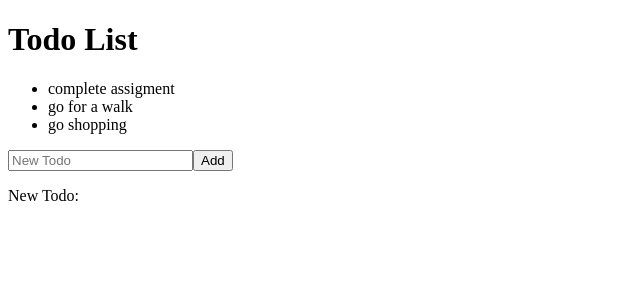
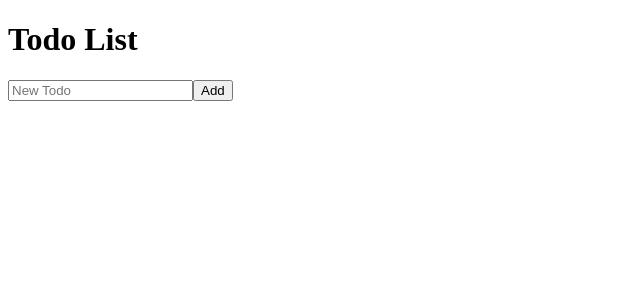
Before and after one commit to Sabina-Kazantseva/react-todo, a React (Create React App) app: page / in a window 1280 px wide. Shown: the top 300 px of the page, without its empty margins (0-640 px from the left). Built offline with nearby package versions, Linux system fonts and the light colour scheme; the HTML template or start-up script is replaced by a standard one.

Commit message:
Lifting State and Props Handling

```diff
--- a/src/AddTodoForm.js
+++ b/src/AddTodoForm.js
@@ -1,19 +1,30 @@
+import React, { useState } from 'react';
+
 // import React from "react";
-function AddTodoForm(props) {
+function AddTodoForm({ onAddTodo }) {
+    const [todoTitle, setTodoTitle] = useState(""); // Step 3: Create todoTitle state
+
+    function handleTitleChange(event) {
+        const newTodoTitle = event.target.value;
+        setTodoTitle(newTodoTitle); // Step 3: Update todoTitle state
+    }
     function handleAddTodo(event) {
         event.preventDefault();
-        const todoTitle = event.target.title.value;
-        console.log("Todo Title ====>", todoTitle);
-        event.target.reset();
-        props.onAddTodo(todoTitle);
+        const newTodo = {
+            title: todoTitle,
+            id: Date.now(), // Step 3: Generate a unique id
+        };
+        onAddTodo(newTodo); // Step 3: Pass an object with title and id
+        setTodoTitle(""); // Step 3: Reset todoTitle state
     }
+
 
     // Add a multi-line return statement with JSX
     return (
         <form onSubmit={handleAddTodo}>
 
 
-            <input type="text" name="title" placeholder="New Todo" />
+            <input type="text" name="title" placeholder="New Todo" value={todoTitle} onChange={handleTitleChange} />
 
             {/* Create a submit button element with text "Add" */}
             <button type="submit">Add</button>
--- a/src/App.js
+++ b/src/App.js
@@ -4,16 +4,15 @@
 
 
 function App() {
-  const [newTodo, setNewTodo] = useState("");
-  function handleAddTodo(todoTitle) {
-    setNewTodo(todoTitle);
+  const [todoList, setTodoList] = useState([]);
+  function addTodo(newTodo) {
+    setTodoList([...todoList, newTodo]);
   }
   return (
     <div>
       <h1>Todo List</h1>
-      <TodoList />
-      <AddTodoForm onAddTodo={handleAddTodo} />
-      <p>New Todo: {newTodo}</p>
+      <AddTodoForm onAddTodo={addTodo} />
+      <TodoList todoList={todoList} />
     </div>
   );
 }
--- a/src/TodoList.js
+++ b/src/TodoList.js
@@ -1,22 +1,17 @@
-// import React from "react";
-import TodoListItem from "./TodoListItem";
+import React from 'react';
+import TodoListItem from './TodoListItem';
 
-const todoList = [
-    { id: 1, title: "complete assigment" },
-    { id: 2, title: "go for a walk" },
-    { id: 3, title: "go shopping" },
-]
 
-// const qweqwe = { test: "123", test1: 1232 }
+function TodoList({ todoList }) {
+    console.log("TodoList - todoList:", todoList);
 
-function TodoList() {
+
     return (
         <ul>
-            {todoList.map((task) => (
-                <TodoListItem key={task.id} task={task} todo={todoList} />
+            {todoList.map((todo) => (
+                <TodoListItem key={todo.id} task={todo} />
             ))}
         </ul>
     );
 }
-
 export default TodoList;
--- a/src/TodoListItem.js
+++ b/src/TodoListItem.js
@@ -1,9 +1,11 @@
-function TodoListItem(props) {
-    console.log("word ====> ", props);
+import React from 'react';
+
+function TodoListItem({ task }) {
+
     return (
 
         <li>
-            {props.task.title}
+            {task.title}
         </li>
 
 
```
